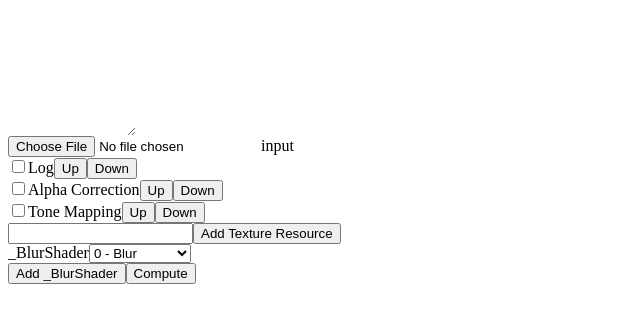
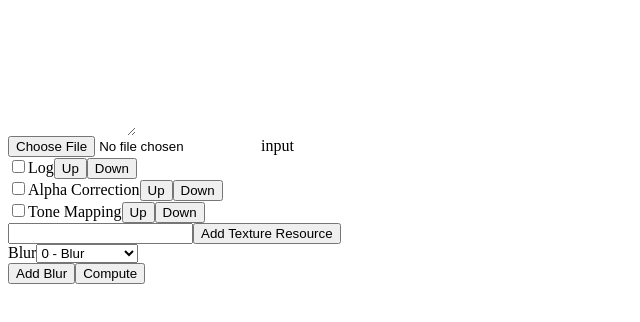
Before and after one commit to kvnnap/anvil-image-processing, a React app: page / in a window 1280 px wide. Shown: the top 322 px of the page, without its empty margins (0-640 px from the left). Built offline with nearby package versions, Linux system fonts and the light colour scheme.

Commit message:
Use correct shader name property

```diff
--- a/src/components/ShaderManager.tsx
+++ b/src/components/ShaderManager.tsx
@@ -80,8 +80,8 @@ export function ShaderManager(props: ShaderManagerProps)
 
     return <div>
         {shaders.map((s, idx) => <Shader key={s.id} onChange={onChange.bind(null, s.shader)} onMove={onMove.bind(null, idx)} resources={props.resources} shader={s.shader}></Shader>)}
-        <Selector name={Shaders[shaderId].factory.name} resources={Shaders} current={Shaders[shaderId]} onChange={onSelectionChange}></Selector>
-        <button onClick={() => addShader(shaderId)}>Add {Shaders[shaderId].factory.name}</button>
+        <Selector name={Shaders[shaderId].name} resources={Shaders} current={Shaders[shaderId]} onChange={onSelectionChange}></Selector>
+        <button onClick={() => addShader(shaderId)}>Add {Shaders[shaderId].name}</button>
         <button onClick={compute}>Compute</button>
     </div>;
 }
```
